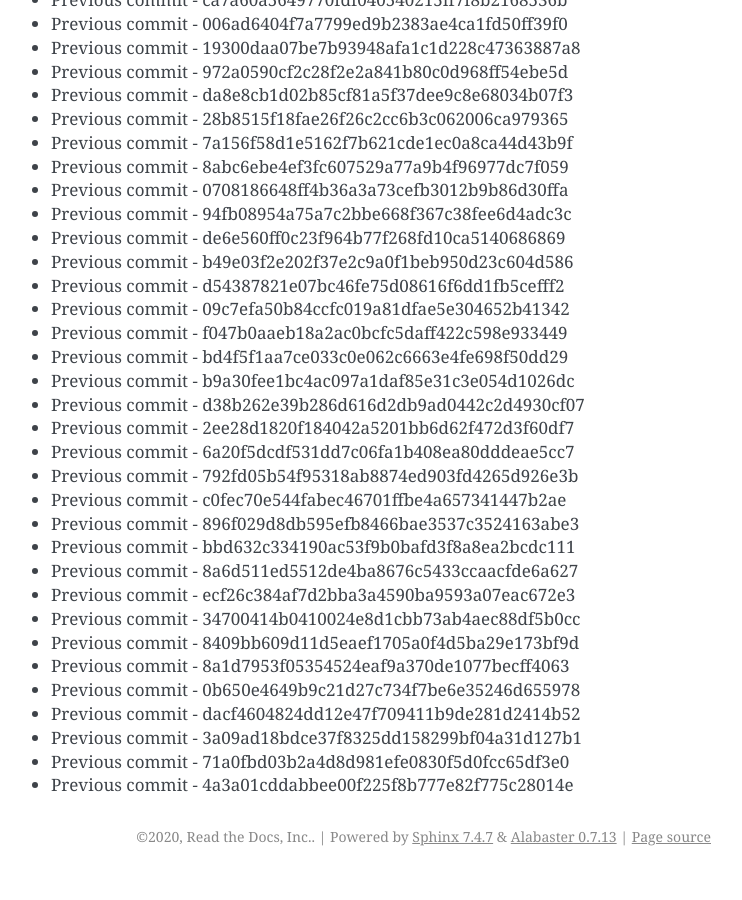
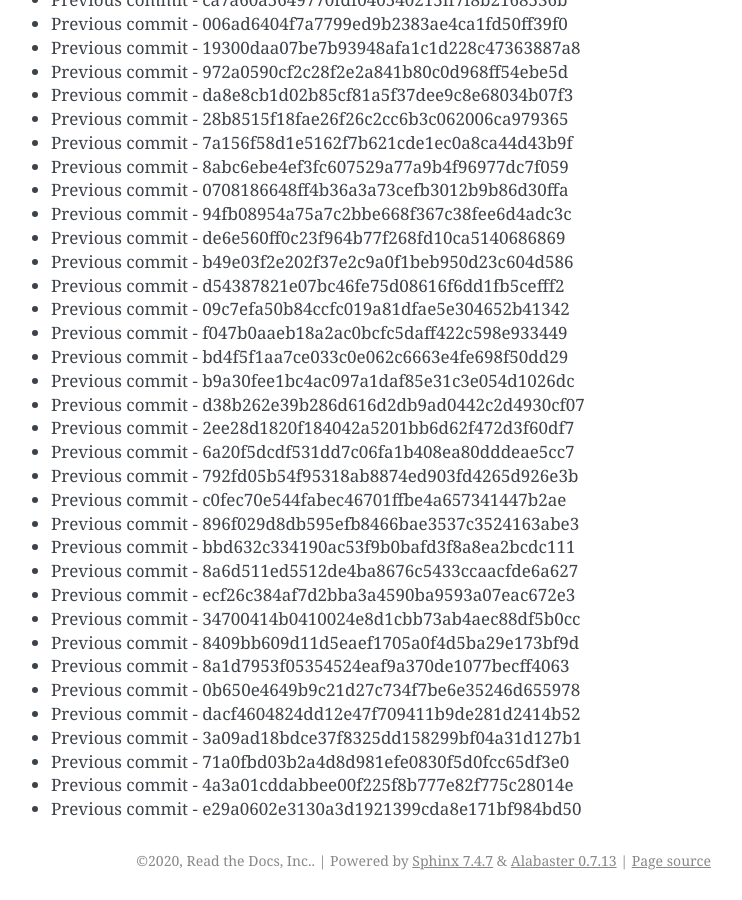
Before and after one commit to readthedocs/rtd-git-stresstest, a Sphinx documentation site: the page built from docs/updates.rst, in a window 1280 px wide and 900 px high, scrolled down 3868 px. Shown: the whole window, without its empty margins (399-1141 px from the left). Built offline with Sphinx 7.4.7, drawn with Linux system fonts in a browser that asks for light colours; before the commit the page ends 4744 px from its top, so only the background shows below that.

Commit message:
Generating commit from previous: e29a0602e3130a3d1921399cda8e171bf984bd50

```diff
--- a/docs/updates.rst
+++ b/docs/updates.rst
@@ -194,3 +194,4 @@ It can be tested for any performance characteristics.
 * Previous commit - 3a09ad18bdce37f8325dd158299bf04a31d127b1
 * Previous commit - 71a0fbd03b2a4d8d981efe0830f5d0fcc65df3e0
 * Previous commit - 4a3a01cddabbee00f225f8b777e82f775c28014e
+* Previous commit - e29a0602e3130a3d1921399cda8e171bf984bd50
```
